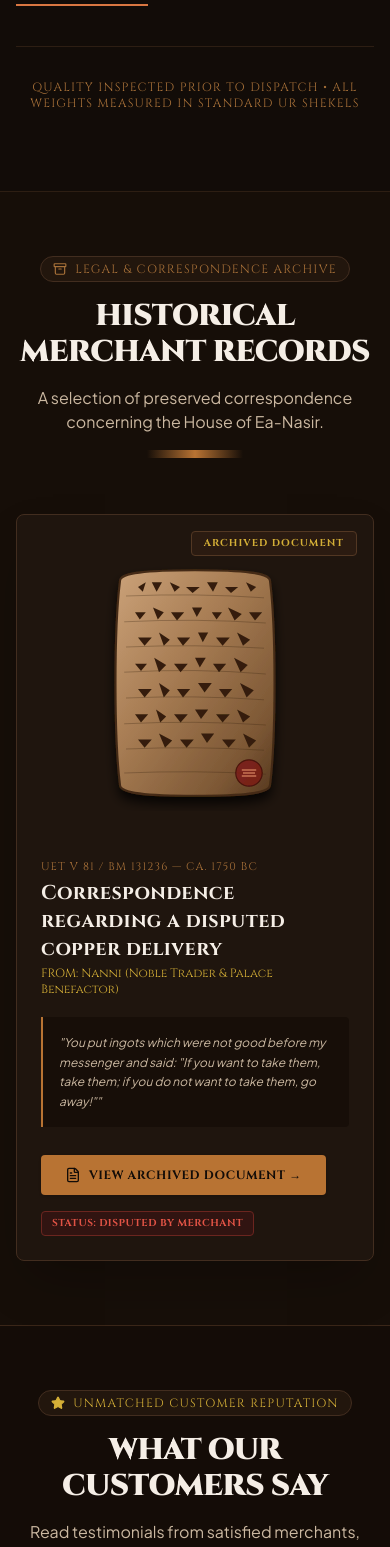
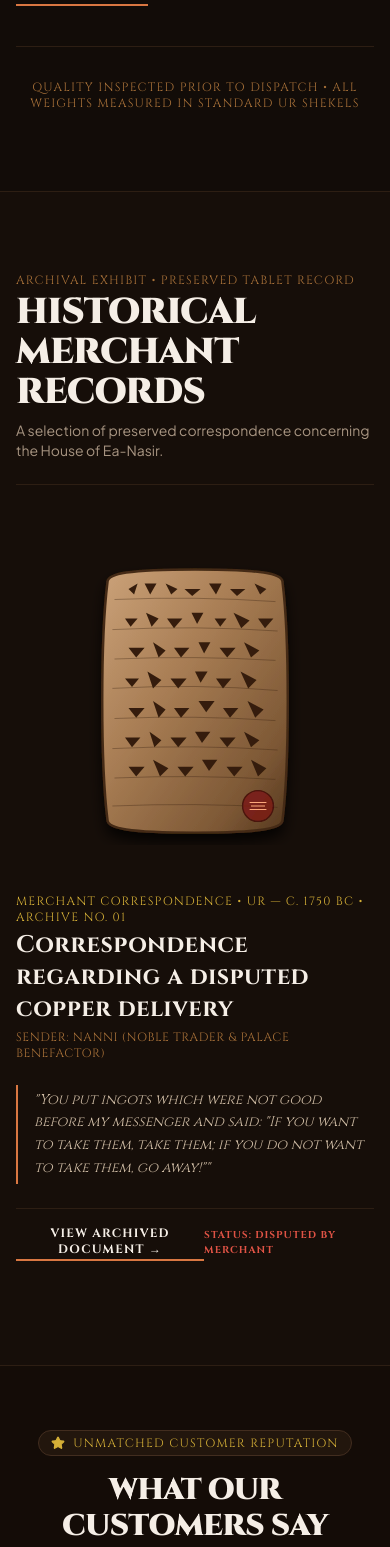
Before and after one commit to Ad1th/ea-nasir, a React (Vite) app: page / in a window 390 px wide. Shown: the part 4896-6443 px from the top of the page. Built offline with nearby package versions, Linux system fonts and the light colour scheme; a web font is replaced by a local one.

Commit message:
feat(archive): convert historical legal records and Nanni's clay tablet complaint into a museum exhibit overlay

```diff
--- a/src/components/HistoricalRecordsSection.tsx
+++ b/src/components/HistoricalRecordsSection.tsx
@@ -1,6 +1,5 @@
 import React from 'react';
 import { ClayTabletGraphic } from './CopperVisuals';
-import { FileText, Archive } from 'lucide-react';
 import { HISTORICAL_RECORD_NANNI } from '../data/reviews';
 
 interface HistoricalRecordsSectionProps {
@@ -11,75 +10,62 @@ export const HistoricalRecordsSection: React.FC<HistoricalRecordsSectionProps> =
   onOpenRecordModal
 }) => {
   return (
-    <section className="py-16 lg:py-24 bg-[#160e08] border-b border-[#3a2618] relative">
+    <section className="py-20 lg:py-28 bg-[#160e09] border-b border-[#2d1e13]">
       <div className="max-w-7xl mx-auto px-4 sm:px-6 lg:px-8">
 
         {/* Section Header */}
-        <div className="text-center max-w-3xl mx-auto space-y-4 mb-14">
-          <div className="inline-flex items-center gap-2 px-3 py-1 bg-[#22160d] border border-[#422d1f] rounded-full text-xs font-serif text-[#a87139] uppercase tracking-widest">
-            <Archive className="w-3.5 h-3.5" />
-            LEGAL & CORRESPONDENCE ARCHIVE
-          </div>
-
-          <h2 className="text-3xl sm:text-5xl font-serif font-black tracking-tight text-[#f5eee6]">
+        <div className="text-left border-b border-[#2d1e13] pb-6 mb-12">
+          <span className="text-xs font-serif text-[#a87139] tracking-widest uppercase block mb-1">
+            ARCHIVAL EXHIBIT • PRESERVED TABLET RECORD
+          </span>
+          <h2 className="text-4xl sm:text-6xl font-serif font-black tracking-tight text-[#f5eee6]">
             HISTORICAL MERCHANT RECORDS
           </h2>
-
-          <p className="text-base text-[#cbb8a1] font-sans">
+          <p className="text-sm font-sans text-[#a89582] mt-2">
             A selection of preserved correspondence concerning the House of Ea-Nasir.
           </p>
-
-          <div className="h-0.5 w-24 bg-gradient-to-r from-transparent via-[#b87333] to-transparent mx-auto pt-2"></div>
         </div>
 
-        {/* Record Card Showcase */}
-        <div className="max-w-4xl mx-auto bg-[#1f150e] border border-[#422d1f] hover:border-[#8c5a2b] rounded-lg p-6 sm:p-10 shadow-2xl transition-all duration-300 grid grid-cols-1 md:grid-cols-12 gap-8 items-center relative overflow-hidden">
+        {/* Museum Archive Display */}
+        <div className="grid grid-cols-1 lg:grid-cols-12 gap-12 items-center py-6">
 
-          {/* Document Stamp */}
-          <div className="absolute top-4 right-4 bg-[#2b1b11] border border-[#523723] px-3 py-1 rounded text-[10px] font-serif font-bold text-[#d4af37] tracking-widest uppercase">
-            ARCHIVED DOCUMENT
-          </div>
-
-          {/* Left Tablet Preview */}
-          <div className="md:col-span-5 flex justify-center items-center py-4">
-            <div className="relative group cursor-pointer" onClick={onOpenRecordModal}>
-              <ClayTabletGraphic className="w-48 h-64 group-hover:scale-105 transition-transform duration-300" />
-              <div className="absolute inset-0 bg-[#b87333]/10 opacity-0 group-hover:opacity-100 rounded-lg transition-opacity flex items-center justify-center">
-                <span className="bg-[#120c08] text-[#f5eee6] text-xs font-serif px-3 py-1.5 rounded border border-[#8c5a2b]">
-                  EXAMINE TABLET
-                </span>
-              </div>
+          {/* Tablet Exhibit Graphic (5 cols) */}
+          <div className="lg:col-span-5 flex justify-center">
+            <div
+              onClick={onOpenRecordModal}
+              className="cursor-pointer group relative"
+            >
+              <ClayTabletGraphic className="w-56 h-72 group-hover:scale-105 transition-transform duration-300" />
             </div>
           </div>
 
-          {/* Right Record Details */}
-          <div className="md:col-span-7 space-y-5 text-left">
-            <div>
-              <span className="text-[11px] font-serif text-[#a87139] tracking-widest uppercase block">
-                {HISTORICAL_RECORD_NANNI.code} — {HISTORICAL_RECORD_NANNI.dateEst}
-              </span>
-              <h3 className="text-xl sm:text-2xl font-serif font-bold text-[#f5eee6] mt-1">
+          {/* Archival Metadata & Excerpt (7 cols) */}
+          <div className="lg:col-span-7 text-left space-y-6">
+            <div className="space-y-1">
+              <div className="text-xs font-serif text-[#d4af37] tracking-widest uppercase">
+                MERCHANT CORRESPONDENCE • UR — c. 1750 BC • ARCHIVE NO. 01
+              </div>
+              <h3 className="text-2xl sm:text-3xl font-serif font-bold text-[#f5eee6]">
                 {HISTORICAL_RECORD_NANNI.title}
               </h3>
-              <p className="text-xs font-serif text-[#d4af37] mt-0.5">
-                FROM: {HISTORICAL_RECORD_NANNI.sender}
+              <p className="text-xs font-serif text-[#a87139] uppercase tracking-wider">
+                SENDER: {HISTORICAL_RECORD_NANNI.sender}
               </p>
             </div>
 
-            <div className="p-4 bg-[#170e08] border-l-2 border-[#b87333] rounded-r text-xs font-sans text-[#cbb8a1] italic leading-relaxed">
+            <blockquote className="border-l-2 border-[#d97742] pl-4 py-1 text-sm font-serif italic text-[#cbb8a1] leading-relaxed">
               "{HISTORICAL_RECORD_NANNI.excerpt}"
-            </div>
+            </blockquote>
 
-            <div className="flex flex-wrap items-center justify-between gap-4 pt-2">
+            <div className="flex items-center justify-between pt-4 border-t border-[#2d1e13]">
               <button
                 onClick={onOpenRecordModal}
-                className="px-6 py-3 bg-[#b87333] hover:bg-[#d97742] text-[#120c08] font-serif font-bold text-xs tracking-wider uppercase rounded shadow transition-all duration-200 flex items-center gap-2 cursor-pointer"
+                className="text-xs font-serif font-bold tracking-widest uppercase text-[#f5eee6] hover:text-[#d97742] transition-colors border-b-2 border-[#d97742] pb-0.5 cursor-pointer"
               >
-                <FileText className="w-4 h-4" />
-                <span>VIEW ARCHIVED DOCUMENT →</span>
+                VIEW ARCHIVED DOCUMENT →
               </button>
 
-              <span className="text-[10px] font-serif font-bold text-[#e05345] bg-[#311411] border border-[#6b251f] px-2.5 py-1 rounded tracking-wider uppercase">
+              <span className="text-[10px] font-serif text-[#e05345] uppercase tracking-widest font-bold">
                 STATUS: DISPUTED BY MERCHANT
               </span>
             </div>
```
Also changed, not shown: src/components/ComplaintModal.tsx (+33 -50 lines).
